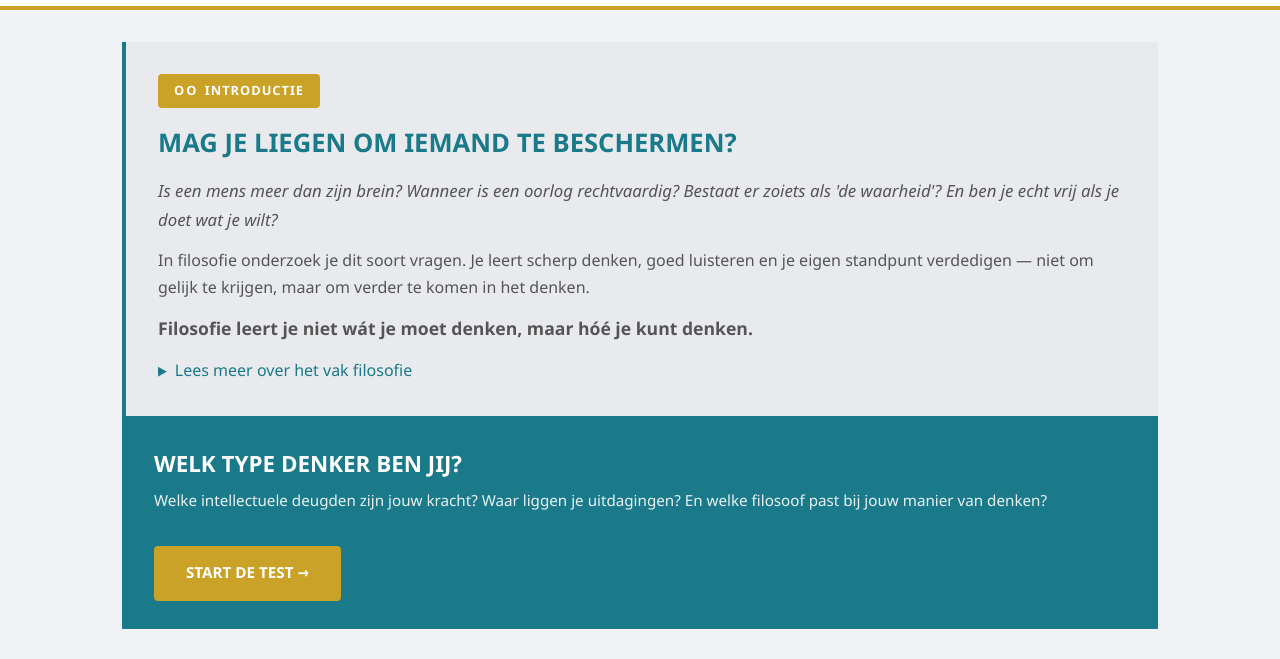
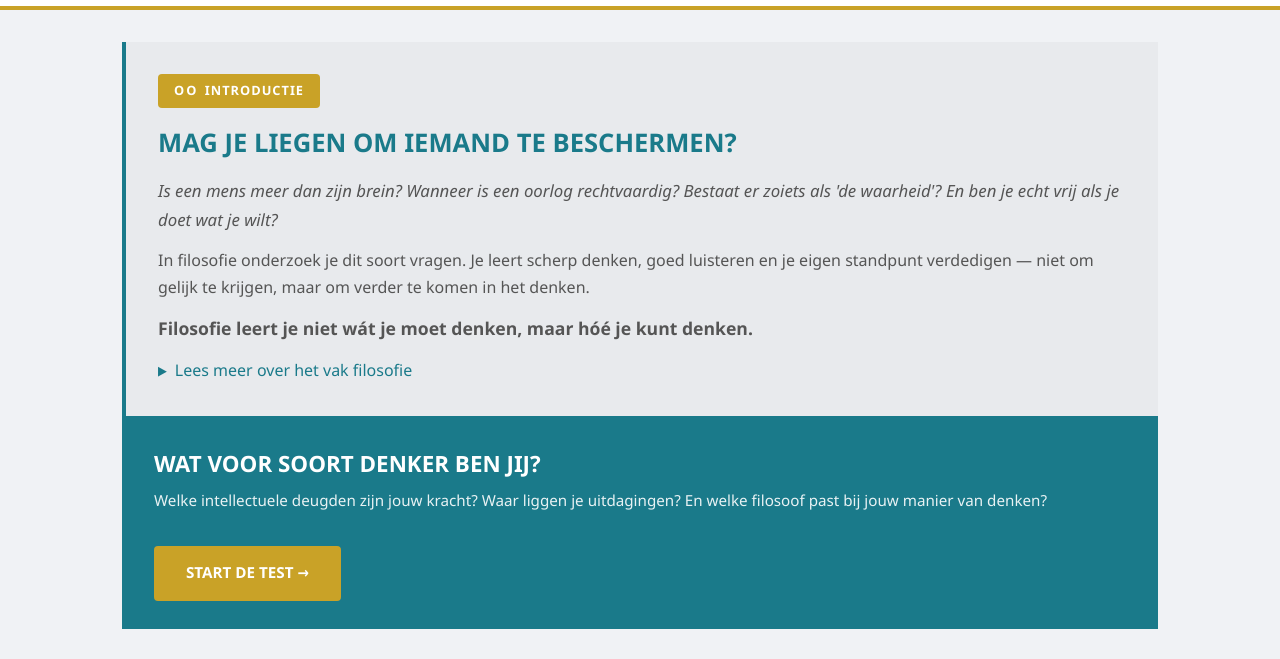
Before and after one commit to MartinStruik/filosofie, a plain HTML site: page index.html in a window 1280 px wide. Shown: the part 139-798 px from the top of the page. Drawn offline with Linux system fonts and the light colour scheme.

Commit message:
Banner-titel wijzigen naar 'Wat voor soort denker ben jij?'
Co-Authored-By: Claude Opus 4.6 <noreply@anthropic.com>

```diff
--- a/index.html
+++ b/index.html
@@ -850,7 +850,7 @@
         <!-- Denkstijl Banner -->
         <section class="denkstijl-banner">
             <div class="banner-text">
-                <h2>WELK TYPE DENKER BEN JIJ?</h2>
+                <h2>WAT VOOR SOORT DENKER BEN JIJ?</h2>
                 <p>Welke intellectuele deugden zijn jouw kracht? Waar liggen je uitdagingen? En welke filosoof past bij jouw manier van denken?</p>
             </div>
             <a href="intellectuele-deugden-test.html" class="banner-btn">START DE TEST &#8594;</a>
```
